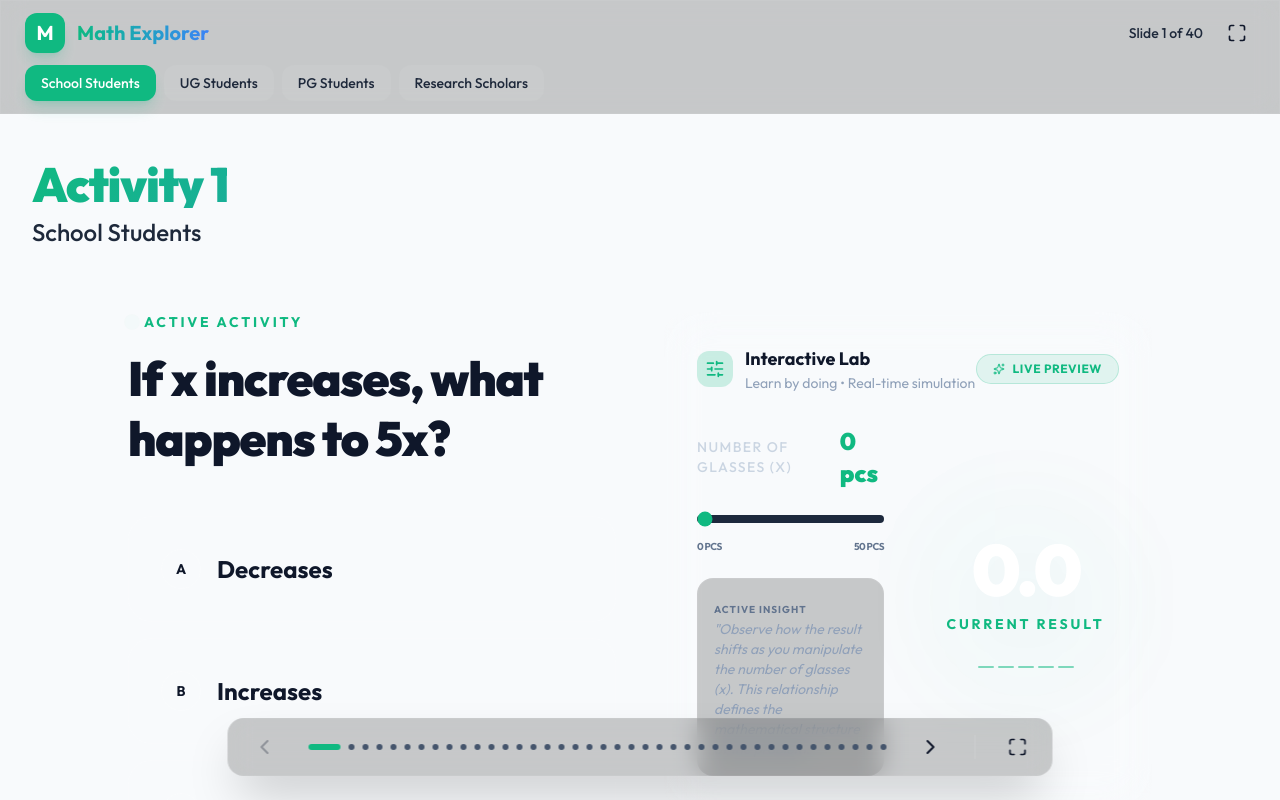
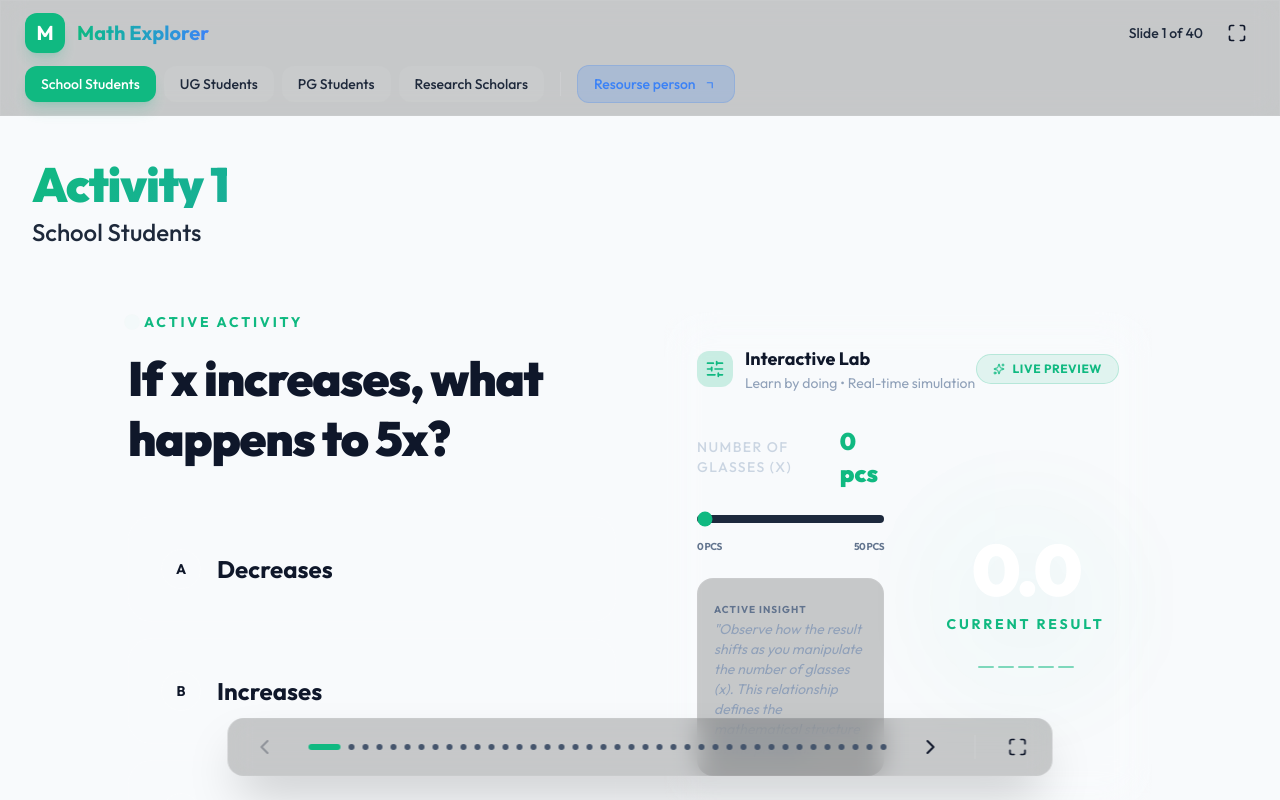
Before and after one commit to muzabasha/maths, a Next.js app: page / in a window 1280 px wide. Shown: the top 800 px of the page. Built offline with nearby package versions, Linux system fonts and the light colour scheme.

Commit message:
feat: integrate 'Resourse person' external link tab

```diff
--- a/src/components/PresentationView.tsx
+++ b/src/components/PresentationView.tsx
@@ -99,6 +99,16 @@ export default function PresentationView() {
                                 )}
                             >{categoryLabels[cat]}</button>
                         ))}
+                        <div className="w-px h-6 bg-white/10 mx-2" />
+                        <a
+                            href="https://scholar-sparkle-web.lovable.app"
+                            target="_blank"
+                            rel="noopener noreferrer"
+                            className="px-4 py-2 rounded-lg text-sm font-medium bg-accent/20 hover:bg-accent/30 text-accent transition-all duration-200 flex items-center gap-2 border border-accent/20"
+                        >
+                            Resourse person
+                            <ChevronRight size={14} className="-rotate-45" />
+                        </a>
                     </div>
                 </header>
             )}
```
